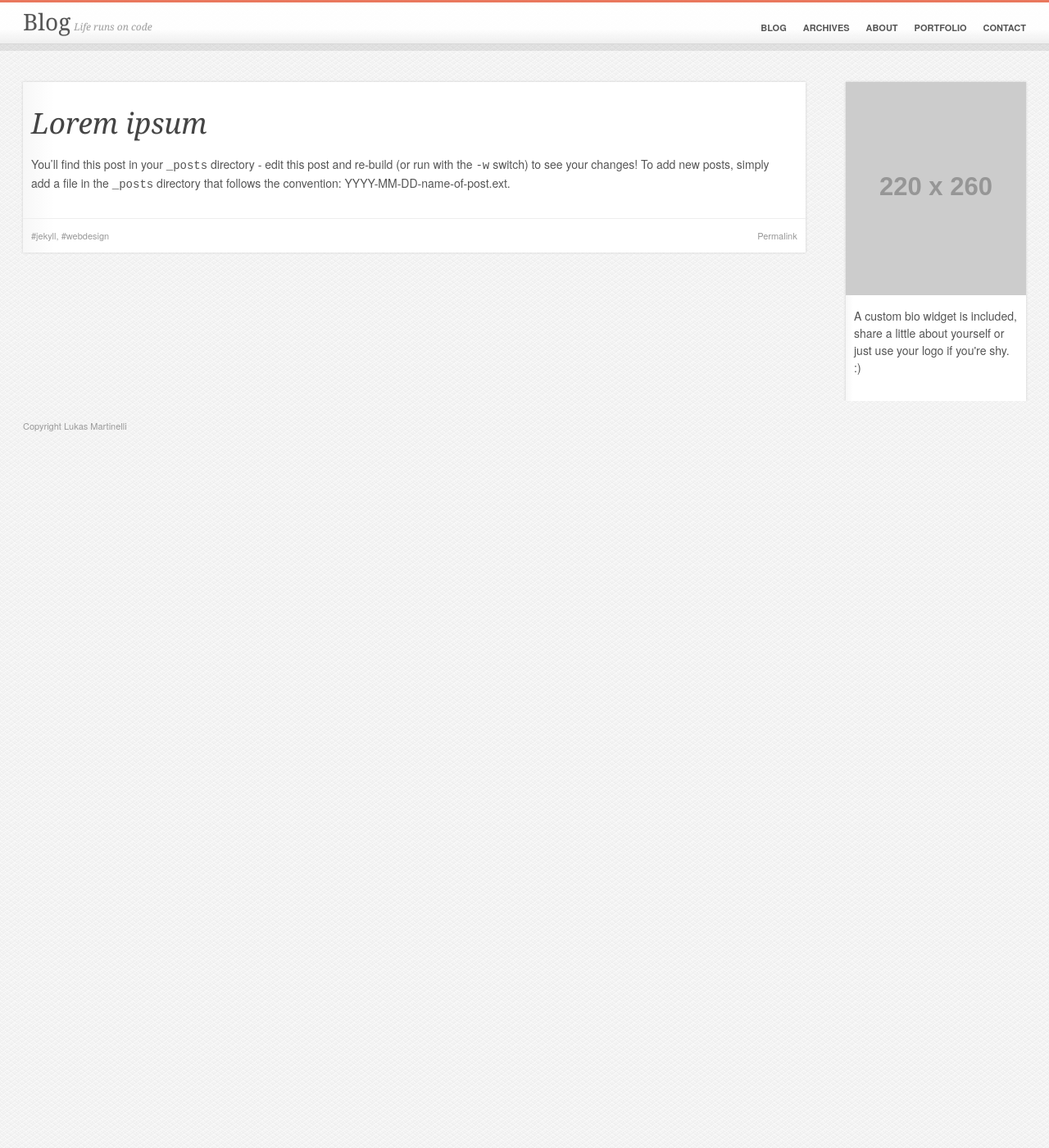
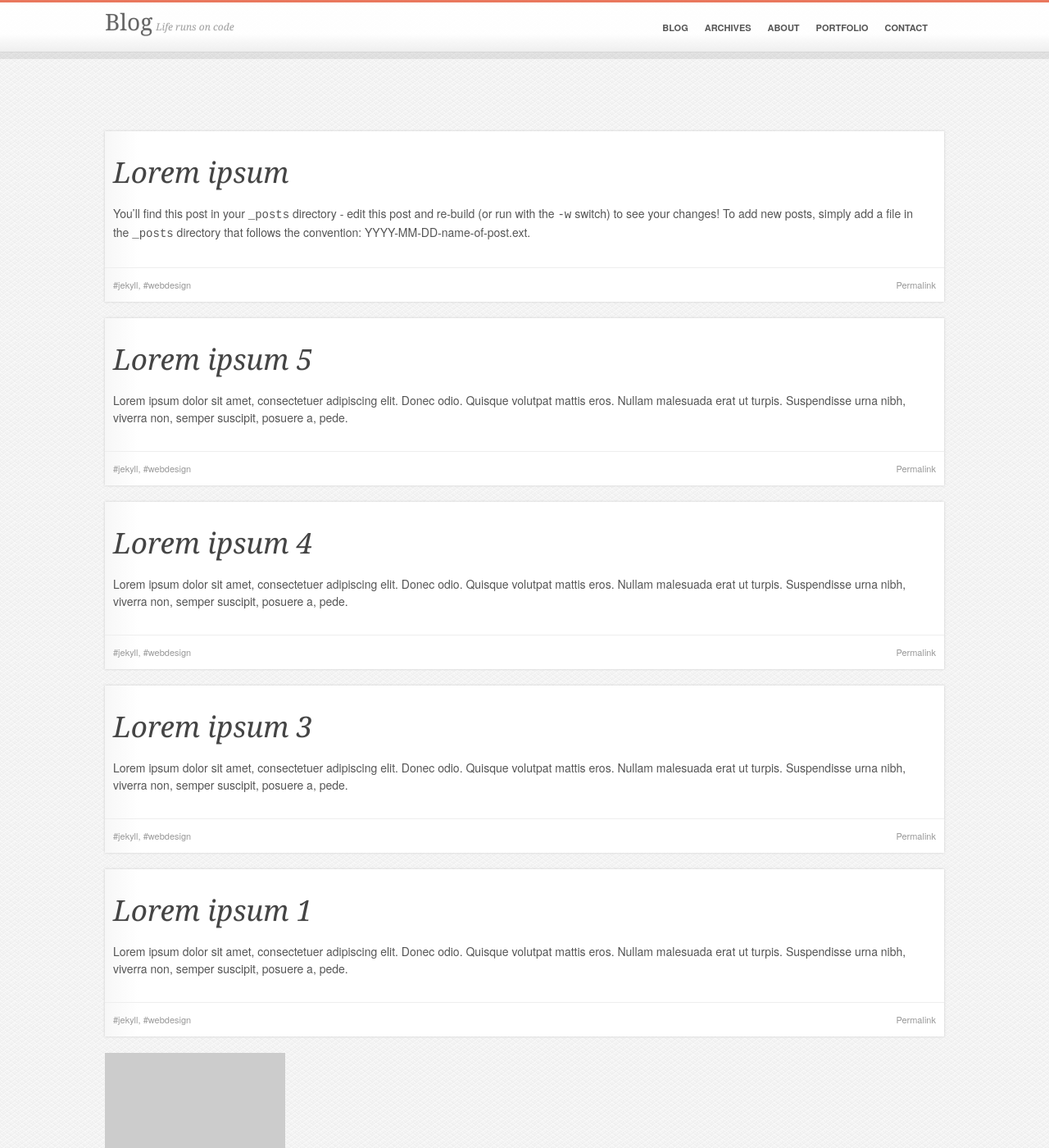
Before and after one commit to lukasmartinelli/lukasmartinelli.github.io, a Jekyll site: the page built from index.html, in a window 1280 px wide and 1400 px high. Shown: the whole window at 82% size. Built offline with Jekyll 4.4.1, drawn with Linux system fonts in a browser that asks for light colours; Markdown is read by kramdown in place of the engine named in the settings; the list of posts is cut into pages by our own code.

Commit message:
Added more fake posts for testing. Splittet files into includes and switched to sass

```diff
--- /dev/null
+++ b/_includes/bottom.html
@@ -0,0 +1,3 @@
+<footer id="bottom" class="container">
+	<p>Copyright <a href="lukasmartinelli.ch">Lukas Martinelli</a></p>
+</footer>
--- /dev/null
+++ b/_includes/top.html
@@ -0,0 +1,19 @@
+<div id="top">
+  <header>
+    <div class="container">
+      <div class="branding">
+        <h1>Blog</h1>
+        <h2>Life runs on code</h2>
+      </div>
+      <nav id="top-nav">
+        <ul>
+          <li><a href="#">Blog</a></li>
+          <li><a href="#">Archives</a></li>
+          <li><a href="#">About</a></li>
+          <li><a href="#">Portfolio</a></li>
+          <li><a href="#">Contact</a></li>
+        </ul>
+      </nav>
+    </div>
+  </header>
+</div>
--- a/_layouts/default.html
+++ b/_layouts/default.html
@@ -13,25 +13,7 @@
         <link rel="stylesheet" href="/css/main.css">
     </head>
     <body>
-        <div id="top">
-          <header>
-            <div class="container">
-              <div class="branding">
-                <h1>Blog</h1>
-                <h2>Life runs on code</h2>
-              </div>
-              <nav class="nav-primary">
-                <ul>
-                  <li><a href="#">Blog</a></li>
-                  <li><a href="#">Archives</a></li>
-                  <li><a href="#">About</a></li>
-                  <li><a href="#">Portfolio</a></li>
-                  <li><a href="#">Contact</a></li>
-                </ul>
-              </nav>
-            </div>
-          </header>
-        </div>
+        {% include top.html %}
         <div id="main" class="container">
           <section id="content">
             {{ content }}
@@ -45,8 +27,6 @@
             </div>
           </aside>
         </div>
-        <footer id="bottom" class="container">
-          <p>Copyright <a href="lukasmartinelli.ch">Lukas Martinelli</a></p>
-        </footer>
+        {% include bottom.html %}
     </body>
 </html>
--- /dev/null
+++ b/_posts/2013-04-31-lorem-3.markdown
@@ -0,0 +1,20 @@
+---
+layout: post
+title:  "Lorem ipsum 3"
+date:   2013-08-31 16:34:32
+tags: jekyll, webdesign
+---
+
+Lorem ipsum dolor sit amet, consectetuer adipiscing elit. Donec odio. Quisque volutpat mattis eros. Nullam malesuada erat ut turpis. Suspendisse urna nibh, viverra non, semper suscipit, posuere a, pede.
+
+Donec nec justo eget felis facilisis fermentum. Aliquam porttitor mauris sit amet orci. Aenean dignissim pellentesque felis.
+
+Morbi in sem quis dui placerat ornare. Pellentesque odio nisi, euismod in, pharetra a, ultricies in, diam. Sed arcu. Cras consequat.
+
+Praesent dapibus, neque id cursus faucibus, tortor neque egestas augue, eu vulputate magna eros eu erat. Aliquam erat volutpat. Nam dui mi, tincidunt quis, accumsan porttitor, facilisis luctus, metus.
+
+Phasellus ultrices nulla quis nibh. Quisque a lectus. Donec consectetuer ligula vulputate sem tristique cursus. Nam nulla quam, gravida non, commodo a, sodales sit amet, nisi.
+
+Pellentesque fermentum dolor. Aliquam quam lectus, facilisis auctor, ultrices ut, elementum vulputate, nunc.
+
+Sed adipiscing ornare risus. Morbi est est, blandit sit amet, sagittis vel, euismod vel, velit. Pellentesque egestas sem. Suspendisse commodo ullamcorper magna.
--- /dev/null
+++ b/_posts/2013-04-31-lorem-4.markdown
@@ -0,0 +1,20 @@
+---
+layout: post
+title:  "Lorem ipsum 4"
+date:   2013-08-31 16:34:32
+tags: jekyll, webdesign
+---
+
+Lorem ipsum dolor sit amet, consectetuer adipiscing elit. Donec odio. Quisque volutpat mattis eros. Nullam malesuada erat ut turpis. Suspendisse urna nibh, viverra non, semper suscipit, posuere a, pede.
+
+Donec nec justo eget felis facilisis fermentum. Aliquam porttitor mauris sit amet orci. Aenean dignissim pellentesque felis.
+
+Morbi in sem quis dui placerat ornare. Pellentesque odio nisi, euismod in, pharetra a, ultricies in, diam. Sed arcu. Cras consequat.
+
+Praesent dapibus, neque id cursus faucibus, tortor neque egestas augue, eu vulputate magna eros eu erat. Aliquam erat volutpat. Nam dui mi, tincidunt quis, accumsan porttitor, facilisis luctus, metus.
+
+Phasellus ultrices nulla quis nibh. Quisque a lectus. Donec consectetuer ligula vulputate sem tristique cursus. Nam nulla quam, gravida non, commodo a, sodales sit amet, nisi.
+
+Pellentesque fermentum dolor. Aliquam quam lectus, facilisis auctor, ultrices ut, elementum vulputate, nunc.
+
+Sed adipiscing ornare risus. Morbi est est, blandit sit amet, sagittis vel, euismod vel, velit. Pellentesque egestas sem. Suspendisse commodo ullamcorper magna.
--- /dev/null
+++ b/_posts/2013-04-31-lorem-5.markdown
@@ -0,0 +1,20 @@
+---
+layout: post
+title:  "Lorem ipsum 5"
+date:   2013-08-31 16:34:32
+tags: jekyll, webdesign
+---
+
+Lorem ipsum dolor sit amet, consectetuer adipiscing elit. Donec odio. Quisque volutpat mattis eros. Nullam malesuada erat ut turpis. Suspendisse urna nibh, viverra non, semper suscipit, posuere a, pede.
+
+Donec nec justo eget felis facilisis fermentum. Aliquam porttitor mauris sit amet orci. Aenean dignissim pellentesque felis.
+
+Morbi in sem quis dui placerat ornare. Pellentesque odio nisi, euismod in, pharetra a, ultricies in, diam. Sed arcu. Cras consequat.
+
+Praesent dapibus, neque id cursus faucibus, tortor neque egestas augue, eu vulputate magna eros eu erat. Aliquam erat volutpat. Nam dui mi, tincidunt quis, accumsan porttitor, facilisis luctus, metus.
+
+Phasellus ultrices nulla quis nibh. Quisque a lectus. Donec consectetuer ligula vulputate sem tristique cursus. Nam nulla quam, gravida non, commodo a, sodales sit amet, nisi.
+
+Pellentesque fermentum dolor. Aliquam quam lectus, facilisis auctor, ultrices ut, elementum vulputate, nunc.
+
+Sed adipiscing ornare risus. Morbi est est, blandit sit amet, sagittis vel, euismod vel, velit. Pellentesque egestas sem. Suspendisse commodo ullamcorper magna.
--- /dev/null
+++ b/_posts/2013-06-31-lorem-1.markdown
@@ -0,0 +1,19 @@
+---
+layout: post
+title:  "Lorem ipsum 1"
+tags: jekyll, webdesign
+---
+
+Lorem ipsum dolor sit amet, consectetuer adipiscing elit. Donec odio. Quisque volutpat mattis eros. Nullam malesuada erat ut turpis. Suspendisse urna nibh, viverra non, semper suscipit, posuere a, pede.
+
+Donec nec justo eget felis facilisis fermentum. Aliquam porttitor mauris sit amet orci. Aenean dignissim pellentesque felis.
+
+Morbi in sem quis dui placerat ornare. Pellentesque odio nisi, euismod in, pharetra a, ultricies in, diam. Sed arcu. Cras consequat.
+
+Praesent dapibus, neque id cursus faucibus, tortor neque egestas augue, eu vulputate magna eros eu erat. Aliquam erat volutpat. Nam dui mi, tincidunt quis, accumsan porttitor, facilisis luctus, metus.
+
+Phasellus ultrices nulla quis nibh. Quisque a lectus. Donec consectetuer ligula vulputate sem tristique cursus. Nam nulla quam, gravida non, commodo a, sodales sit amet, nisi.
+
+Pellentesque fermentum dolor. Aliquam quam lectus, facilisis auctor, ultrices ut, elementum vulputate, nunc.
+
+Sed adipiscing ornare risus. Morbi est est, blandit sit amet, sagittis vel, euismod vel, velit. Pellentesque egestas sem. Suspendisse commodo ullamcorper magna.
--- a/css/main.css
+++ b/css/main.css
@@ -1,243 +1,133 @@
-/*****************************************************************************/
-/* BASE
-/*****************************************************************************/
+.container {
+  position: relative;
+  margin: 0 auto;
+  padding: 0 20px; }
+  @media only screen and (min-width: 961px) and (max-width: 1023px) {
+    .container {
+      width: 960px; } }
+  @media only screen and (min-width: 1024px) {
+    .container {
+      width: 1024px; } }
 
-/* Global Reset */
 * {
   margin: 0;
-  padding: 0;
-}
+  padding: 0; }
 
-html, body { height: 100%; }
+html, body {
+  height: 100%; }
 
 body {
-  background: #fff url('../img/bg.png');
+  background: white url("../img/bg.png");
   font: 14px/21px "HelveticaNeue", "Helvetica Neue", Helvetica, Arial, sans-serif;
-  color: #555;
-}
+  color: #555555; }
 
 h1, h2, h3, h4, h5, h6 {
   font-family: "Georgia", "Times New Roman", Helvetica, Arial, sans-serif;
   font-weight: normal;
   font-style: normal;
-	color: #444;
-	text-shadow: 0 1px 0 #eee;
-}
-
+  color: color-dark;
+  text-shadow: 0 1px 0 #eee; }
   h1 a, h2 a, h3 a, h4 a, h5 a, h6 a {
-	color: #444;
-}
-
+    color: #444444; }
     h1 a:hover, h2 a:hover, h3 a:hover, h4 a:hover, h5 a:hover, h6 a:hover {
-	color: #e86a4d;
-	text-decoration: none;
-}
+      color: #444444;
+      text-decoration: none; }
 
 h2 {
   font-size: 35px;
   line-height: 40px;
   font-style: italic;
-	margin-bottom: 20px;
-}
+  margin-bottom: 20px; }
 
 a {
   color: #e86a4d;
-	text-decoration: none;
-}
-
+  text-decoration: none; }
   a:hover {
-	text-decoration: underline;
-}
+    text-decoration: underline; }
 
 p {
-	margin: 0 0 20px 0;
-}
+  margin: 0 0 20px 0; }
 
-/*****************************************************************************/
-/* LAYOUT
-/*****************************************************************************/
-
-/*	Because we want the top always to be permament and the content flow under the top,
-	we make it fixed, set it on top with z-index and set the opacity for a stylish effect */
 #top {
   position: fixed;
   top: 0px;
   left: 0px;
   width: 100%;
-	border-bottom: 8px solid rgba(40,40,40, .1);
+  border-bottom: 8px solid rgba(40, 40, 40, 0.1);
   opacity: 0.9;
-	z-index: 50;
-}
-
+  z-index: 50; }
   #top header {
     border-top: 3px solid #e86a4d;
     border-bottom: 1px solid #d4d4d4;
-		background: -webkit-linear-gradient(top, #fff 0%,#fff 65%,#eee 100%);
-		overflow: hidden;
-	}
+    background: -webkit-linear-gradient(top, white 0%, white 65%, #eeeeee 100%);
+    overflow: hidden; }
 
-/* The navigation is normally longer on small devices, so the padding has to be increased so it does not collide */
 #main {
-	padding-top: 160px;
-}
-
-@media only screen and (min-width: 960px) {
-	#main {
-		padding-top: 100px;
-	}
-}
-
-#content {
-	float:left;
-	width: 78%;
-}
-
-#sidebar {
-	float: right;
-	width: 20%;
-}
+  padding-top: 160px; }
 
 #bottom {
-	padding-top: 20px;
-}
-
-#sidebar {
-	max-width: 220px;
-}
-
-#sidebar img {
-	max-width: 100%;
-}
-
-/*****************************************************************************/
-/* MODULE
-/*****************************************************************************/
-
-/*Container*/
-
-/* By default the container should always try to fill out everything */
-.container {
-	position: relative;
-	margin: 0 auto;
-	padding: 0 20px;
-	overflow: hidden;
-}
-
-@media only screen and (max-width: 768px) {
-	#sidebar {
-		display: none;
-	}
-}
-
-@media only screen and (min-width : 960px) {
-	.container {
-		width: 960px;
-	}
-}
-
-@media only screen and (min-width : 1224px) {
-	.container {
-		width: 1224px;
-	}
-}
+  padding-top: 20px; }
 
 /*Branding*/
-
 div.branding {
   float: left;
-	padding-top: 10px;
-}
+  padding-top: 10px; }
 
 .branding h1, .branding h2 {
-	display: inline-block;
-}
+  display: inline-block; }
 
 .branding h2 {
   margin: 0;
   font-size: 12px;
   bottom: 3px;
-	color: #999;
-}
+  color: #999; }
 
 /* Primary nav */
-
-nav.nav-primary {
+#top-nav {
   float: right;
-	margin-bottom: 20px;
-}
-
-.nav-primary ul {
-	margin: 20px 0 0 0;
-}
-
-	.nav-primary li {
+  margin-bottom: 20px; }
+  #top-nav ul {
+    margin: 20px 0 0 0; }
+  #top-nav li {
     float: left;
     line-height: 18px;
-		list-style: none;
-	}
-
-	.nav-primary a {
+    list-style: none; }
+    #top-nav li a {
       font-size: 11px;
       padding: 0 20px 10px 0;
       font-weight: bold;
       text-transform: uppercase;
       text-decoration: none;
-		color: #444;
-	}
-
-	.nav-primary li:last-child a {
-		padding-right: 0;
-	}
+      color: #444; }
+    #top-nav li:last-child a {
+      padding-rigth: 0; }
 
 @media only screen and (min-width: 960px) {
   nav.nav-primary {
-		margin-bottom: 0;
-	}
-}
-
+    margin-bottom: 0; } }
 /* Articles */
-
 article {
-	background: -webkit-linear-gradient(left, #f7f7f7 0%,#ffffff 4%,#ffffff 100%);
+  background: -webkit-linear-gradient(left, #f7f7f7 0%, white 4%, white 100%);
   box-shadow: 0px 0px 3px 0px #ccc;
-	margin: 0 0 20px 0;
-}
+  margin: 0 0 20px 0; }
 
 article div.content {
-		padding: 30px 30px 10px 10px;
-	}
+  padding: 30px 30px 10px 10px; }
 
 footer {
   color: #999;
-		font-size: 11px;
-	}
+  font-size: 11px; }
 
 footer a {
-			color: #999;
-	}
+  color: #999; }
 
 article footer {
   padding: 10px;
   border-top: 1px solid #eee;
-		overflow: hidden;
-	}
+  overflow: hidden; }
 
 .tags {
-	float: left;
-}
+  float: left; }
 
 .permalink {
-	float: right;
-}
-
-/* Bio */
-
-div.bio {
-	background: -webkit-linear-gradient(left, #f7f7f7 0%,#ffffff 4%,#ffffff 100%);
-	box-shadow: 0px 0px 3px 0px #ccc;
-	overflow: hidden;
-}
-
-div.bio .description {
-	padding: 10px;
-}
+  float: right; }
```
Also changed, not shown: _posts/2013-05-31-lorem-2.markdown (added, +19 -0 lines), sass/_base.scss (added, +56 -0 lines), sass/_layout.scss (added, +43 -0 lines), sass/_module.scss (added, +93 -0 lines), sass/main.scss (added, +41 -0 lines). Lines whose indentation alone changed are shown as unchanged.
